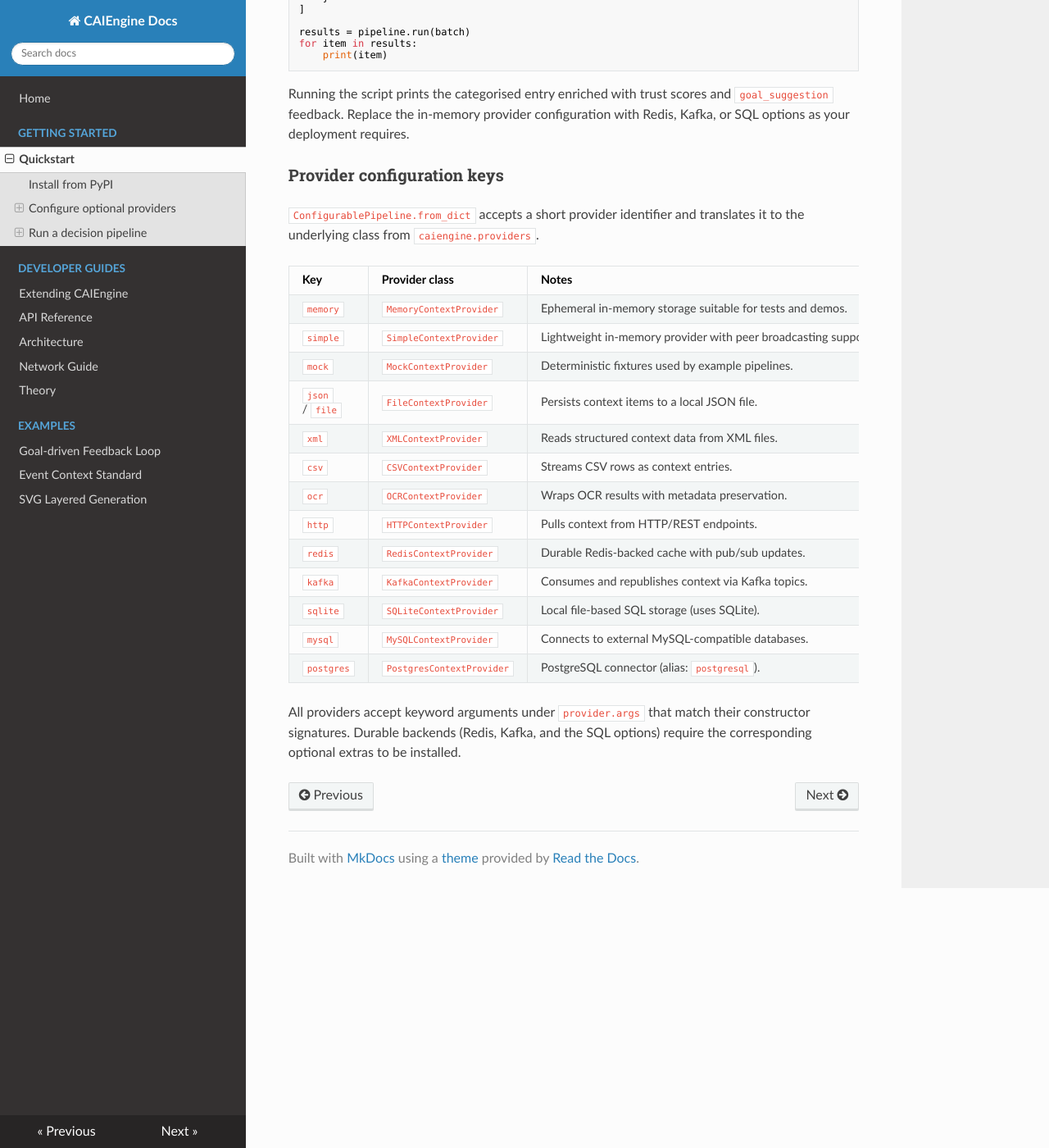
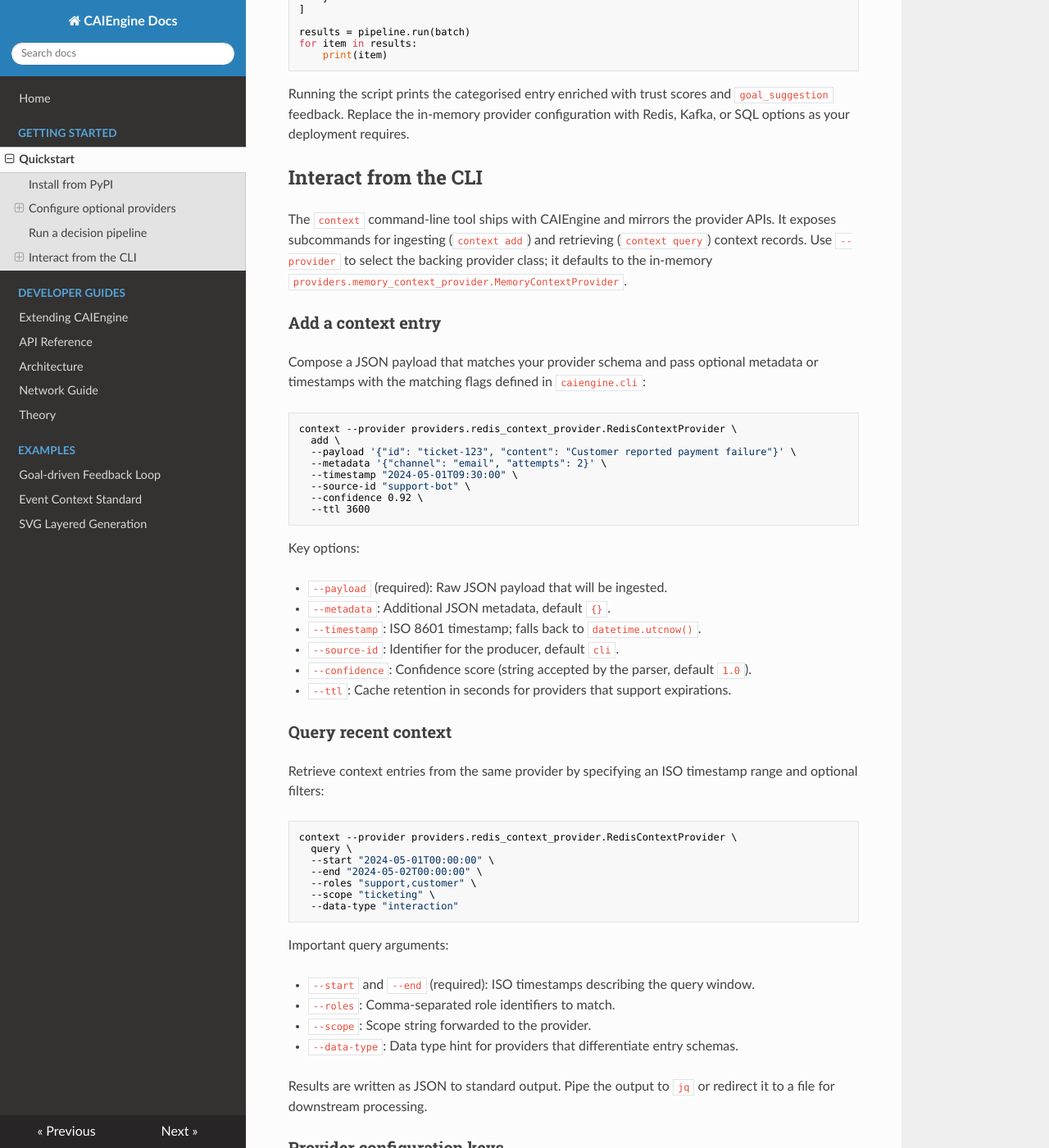
Before and after one commit to Robo-Meister/ai-context-framework, an MkDocs documentation site: the page built from docs/getting_started/quickstart.md, in a window 1280 px wide and 1400 px high, scrolled down 2563 px. Shown: the whole window at 82% size. Built offline with MkDocs 1.6.1, drawn with Linux system fonts in a browser that asks for light colours; nearby versions of some CDN libraries.

Commit message:
docs: add CLI quickstart section

````diff
--- a/docs/getting_started/quickstart.md
+++ b/docs/getting_started/quickstart.md
@@ -141,6 +141,64 @@ Running the script prints the categorised entry enriched with trust scores and
 `goal_suggestion` feedback. Replace the in-memory provider configuration with
 Redis, Kafka, or SQL options as your deployment requires.
 
+## Interact from the CLI
+
+The `context` command-line tool ships with CAIEngine and mirrors the provider
+APIs. It exposes subcommands for ingesting (`context add`) and retrieving
+(`context query`) context records. Use `--provider` to select the backing
+provider class; it defaults to the in-memory
+`providers.memory_context_provider.MemoryContextProvider`.
+
+### Add a context entry
+
+Compose a JSON payload that matches your provider schema and pass optional
+metadata or timestamps with the matching flags defined in `caiengine.cli`:
+
+```bash
+context --provider providers.redis_context_provider.RedisContextProvider \
+  add \
+  --payload '{"id": "ticket-123", "content": "Customer reported payment failure"}' \
+  --metadata '{"channel": "email", "attempts": 2}' \
+  --timestamp "2024-05-01T09:30:00" \
+  --source-id "support-bot" \
+  --confidence 0.92 \
+  --ttl 3600
+```
+
+Key options:
+
+- `--payload` (required): Raw JSON payload that will be ingested.
+- `--metadata`: Additional JSON metadata, default `{}`.
+- `--timestamp`: ISO 8601 timestamp; falls back to `datetime.utcnow()`.
+- `--source-id`: Identifier for the producer, default `cli`.
+- `--confidence`: Confidence score (string accepted by the parser, default `1.0`).
+- `--ttl`: Cache retention in seconds for providers that support expirations.
+
+### Query recent context
+
+Retrieve context entries from the same provider by specifying an ISO timestamp
+range and optional filters:
+
+```bash
+context --provider providers.redis_context_provider.RedisContextProvider \
+  query \
+  --start "2024-05-01T00:00:00" \
+  --end "2024-05-02T00:00:00" \
+  --roles "support,customer" \
+  --scope "ticketing" \
+  --data-type "interaction"
+```
+
+Important query arguments:
+
+- `--start` and `--end` (required): ISO timestamps describing the query window.
+- `--roles`: Comma-separated role identifiers to match.
+- `--scope`: Scope string forwarded to the provider.
+- `--data-type`: Data type hint for providers that differentiate entry schemas.
+
+Results are written as JSON to standard output. Pipe the output to `jq` or
+redirect it to a file for downstream processing.
+
 ### Provider configuration keys
 
 `ConfigurablePipeline.from_dict` accepts a short provider identifier and
````
